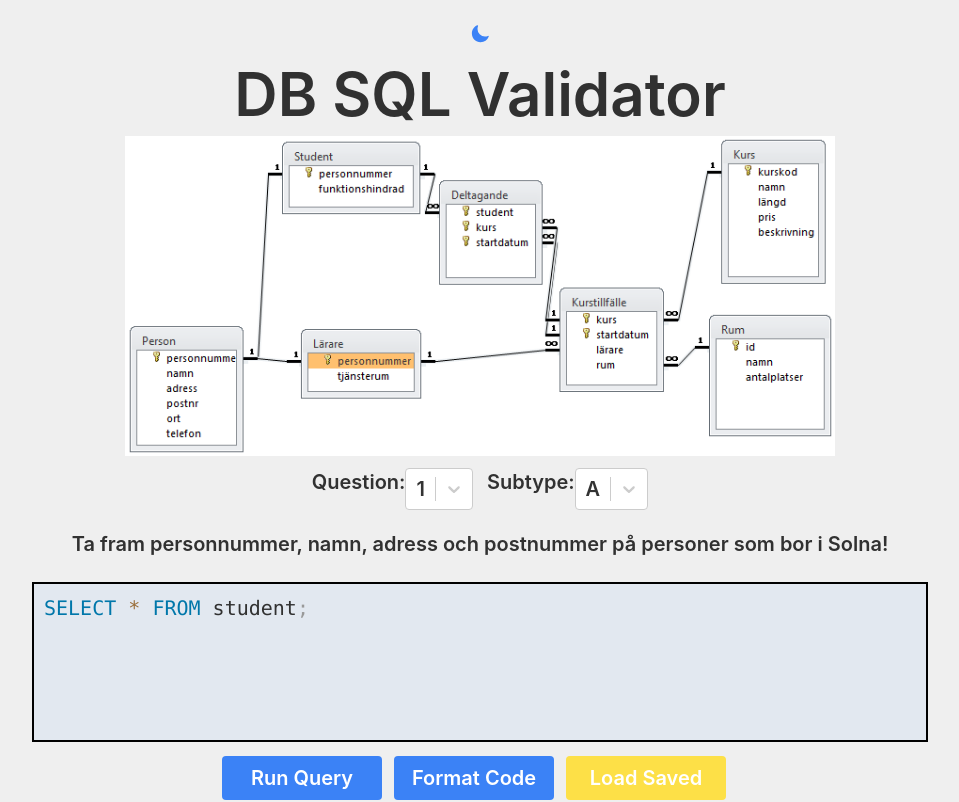
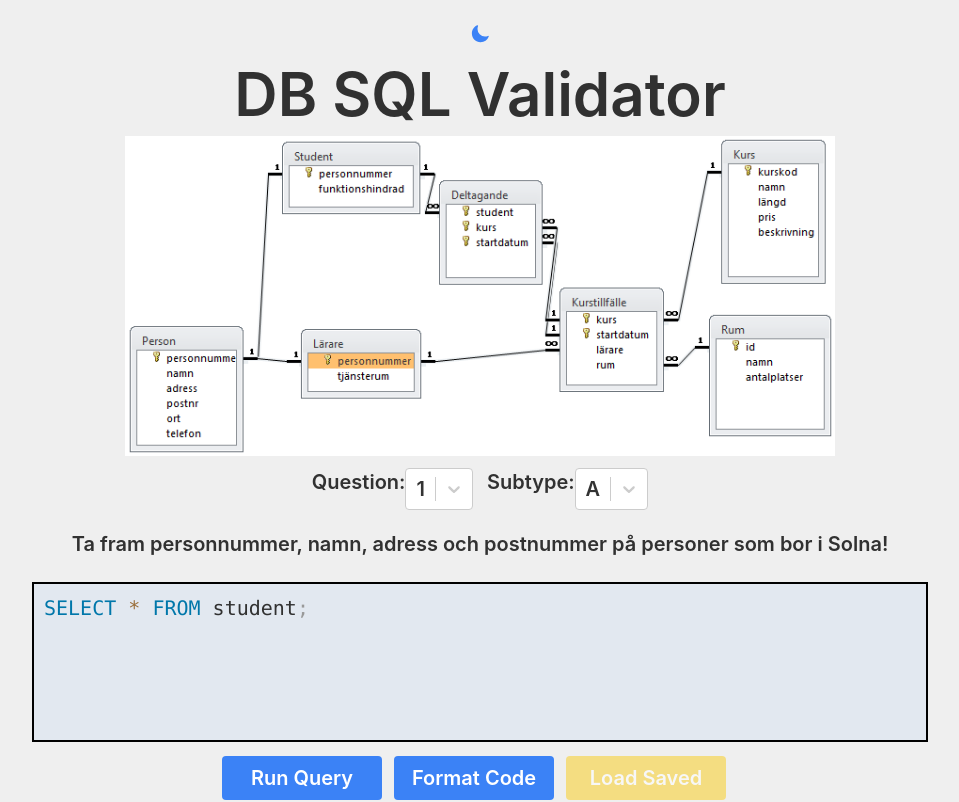
Before and after one commit to Edwinexd/dsv-db-sql-validator, a React (Create React App) app: page / in a window 1280 px wide. Shown: the top 802 px of the page, without its empty margins (160-1119 px from the left). Built offline with nearby package versions, Linux system fonts and the light colour scheme; no server answers.

Commit message:
Change disabled styling for Load Saved button

```diff
--- a/src/App.tsx
+++ b/src/App.tsx
@@ -595,7 +595,7 @@ function App() {
             setQuery(localStorage.getItem(`correctQuestionId-${question.id}`) || DEFAULT_QUERY);
           }}
             disabled={!correctQueryMismatch}
-          className='bg-yellow-500 hover:bg-yellow-700 disabled:bg-yellow-300 text-white text-xl font-semibold py-2 px-4 my-3.5 rounded mr-3 w-40' type='submit'>Load Saved</button>
+          className='bg-yellow-500 hover:bg-yellow-700 disabled:bg-yellow-400 disabled:opacity-50 text-white text-xl font-semibold py-2 px-4 my-3.5 rounded mr-3 w-40' type='submit'>Load Saved</button>
         </div>
 
         <ViewsTable views={views} onRemoveView={(name) => deleteView(name)} onViewResultRequest={(name) => {getViewResult(name); }} currentlyQuriedView={queryedView}></ViewsTable>
```
